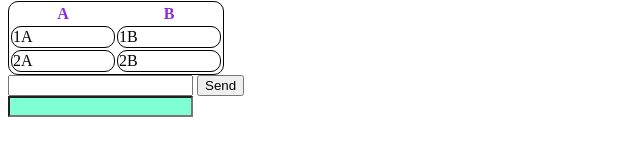
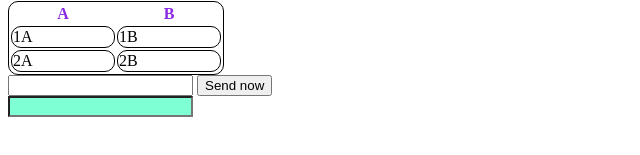
Before and after one commit to EmiXikes/WebDev, a plain HTML site: page index.html in a window 1280 px wide. Shown: the part 471-626 px from the top of the page, 0-640 px from the left. Drawn offline with Linux system fonts and the light colour scheme.

Commit message:
Update index.html

```diff
--- a/index.html
+++ b/index.html
@@ -56,7 +56,7 @@
         <div>
             <form action="https://www.google.com/search">
                 <input type="text" name="q">
-                <button>Send</button>
+                <button>Send now</button>
             </form>
         </div>
         <div>
```
